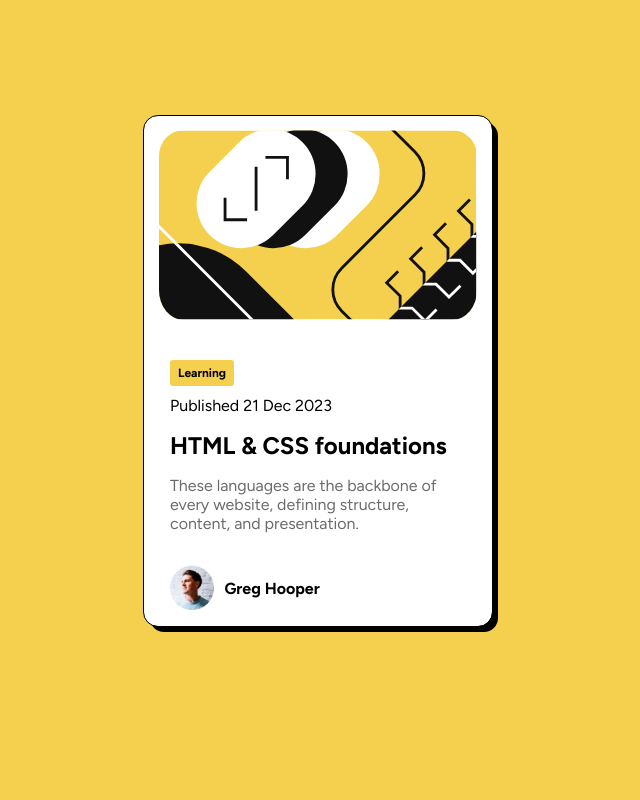
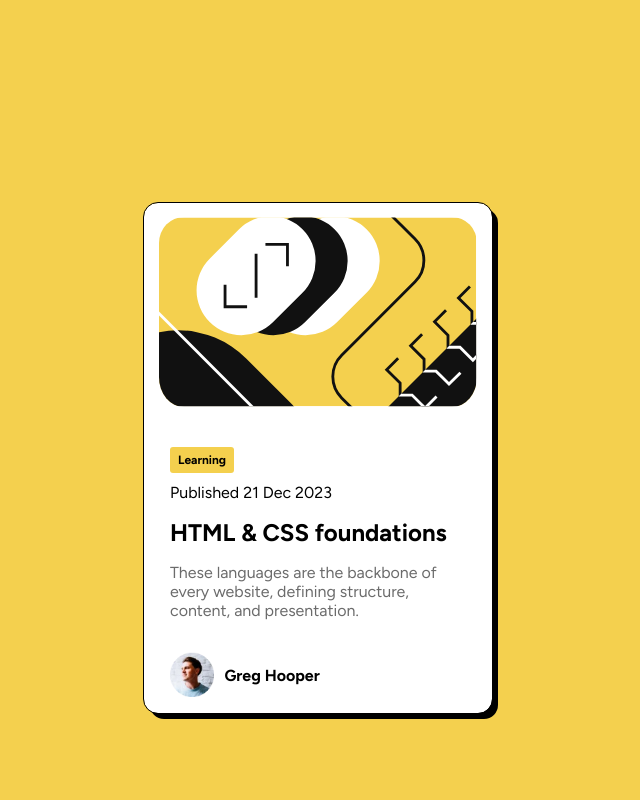
Before and after one commit to joshutik/blog_preview, a plain HTML site: page index.html in a window 1280 px wide. Shown: the top 800 px of the page, without its empty margins (322-962 px from the left). Drawn offline with Linux system fonts and the light colour scheme.

Commit message:
added a little margin to center the element

```diff
--- a/main.css
+++ b/main.css
@@ -90,7 +90,7 @@ span {
 
     .home {
         width:40%;
-        margin: 0% auto;
+        margin: 7% auto;
     }
 
     .card {
```
